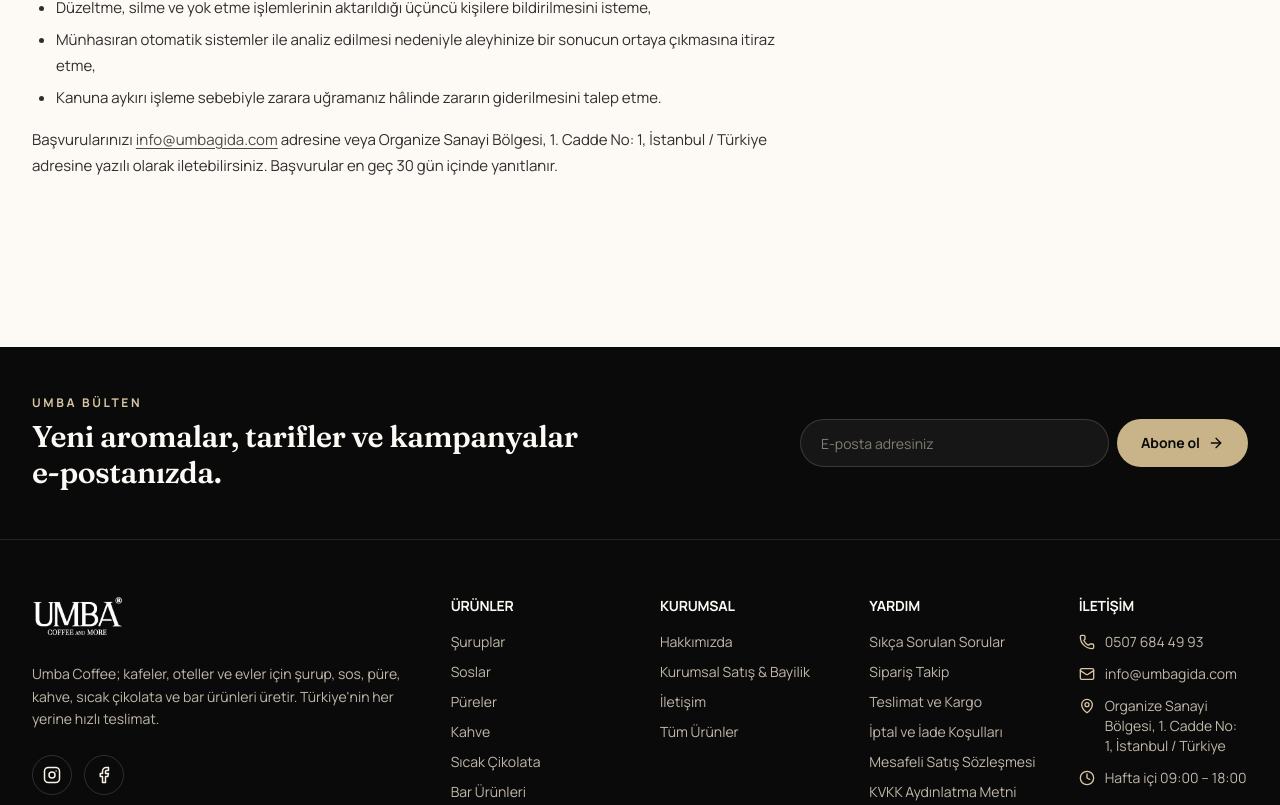
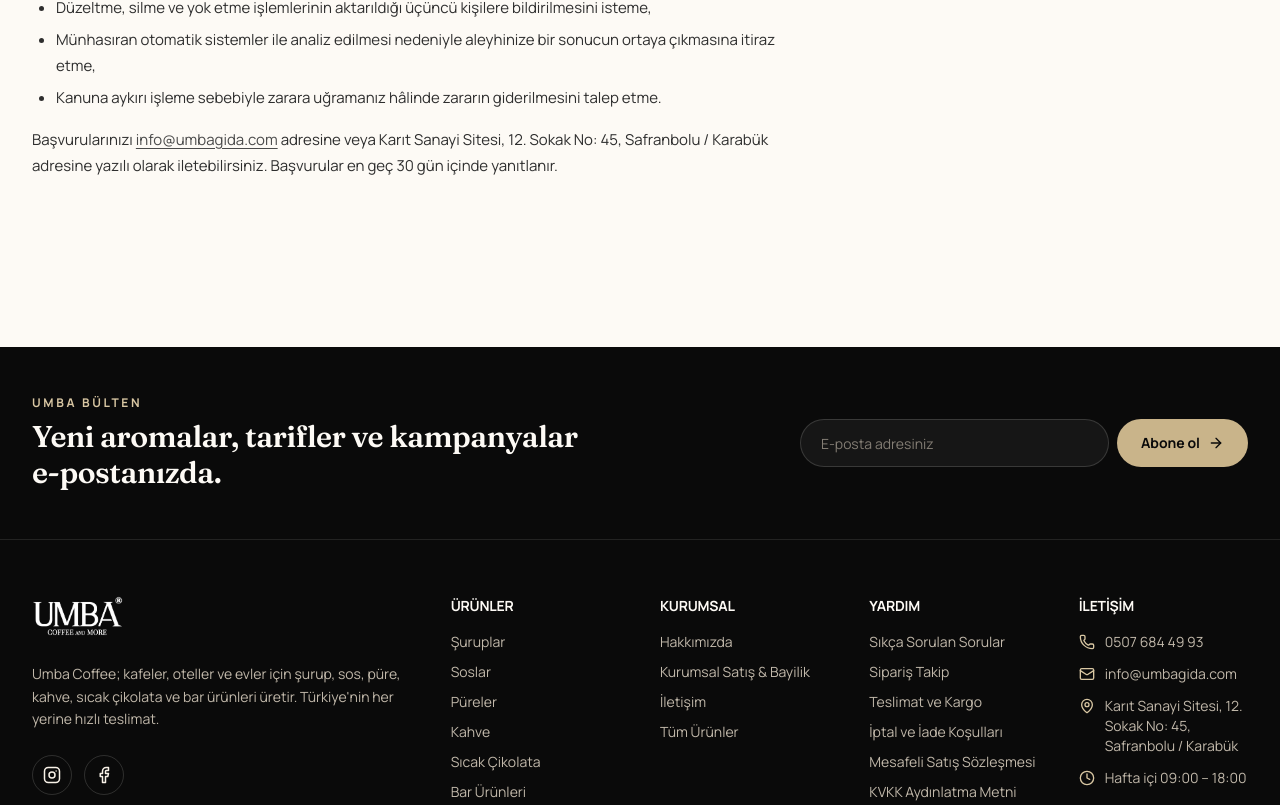
Before and after one commit to rebirthsoftware-code/umba, a Next.js app: page /kvkk in a window 1280 px wide. Shown: the part 1975-2780 px from the top of the page. Built offline with nearby package versions, Linux system fonts and the light colour scheme; no server answers.

Commit message:
Adres: Karıt Sanayi Sitesi, 12. Sokak No: 45, Safranbolu / Karabük (footer, iletişim, yapısal veri)
Co-Authored-By: Claude Fable 5.1 <noreply@anthropic.com>
Claude-Session: https://claude.ai/code/session_019xzkHgQGHpR7kaDZ1Jq9RT

```diff
--- a/src/app/layout.tsx
+++ b/src/app/layout.tsx
@@ -76,7 +76,14 @@ const organizationJsonLd = {
   "@type": "Organization",
   name: site.name,
   url: site.url,
-  logo: `${site.url}/icon.svg`,
+  logo: `${site.url}/icons/icon-512.png`,
+  address: {
+    "@type": "PostalAddress",
+    streetAddress: "Karıt Sanayi Sitesi, 12. Sokak No: 45",
+    addressLocality: "Safranbolu",
+    addressRegion: "Karabük",
+    addressCountry: "TR",
+  },
   contactPoint: [
     {
       "@type": "ContactPoint",
--- a/src/lib/site.ts
+++ b/src/lib/site.ts
@@ -28,7 +28,7 @@ export const site = {
     whatsapp: whatsappNumbers[0] ?? "",
     whatsappNumbers,
     email: pick(process.env.NEXT_PUBLIC_EMAIL, "info@umbagida.com"),
-    address: pick(process.env.NEXT_PUBLIC_ADDRESS, "Organize Sanayi Bölgesi, 1. Cadde No: 1, İstanbul / Türkiye"),
+    address: pick(process.env.NEXT_PUBLIC_ADDRESS, "Karıt Sanayi Sitesi, 12. Sokak No: 45, Safranbolu / Karabük"),
     workingHours: "Hafta içi 09:00 – 18:00",
   },
   social: {
```
Also changed, not shown: 1 other file (tests, documents, lock files or other folders).
